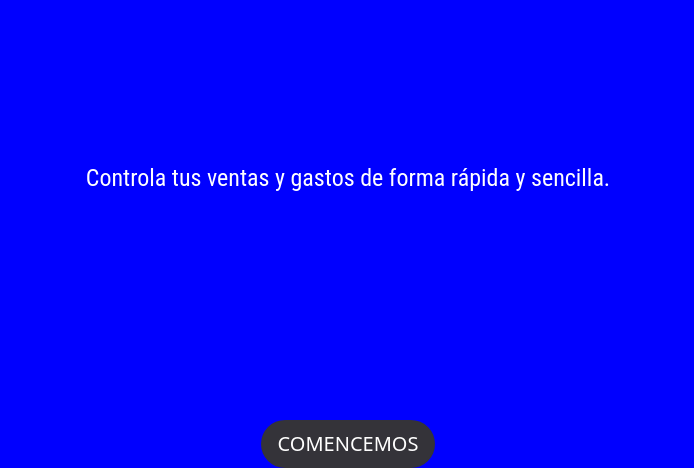
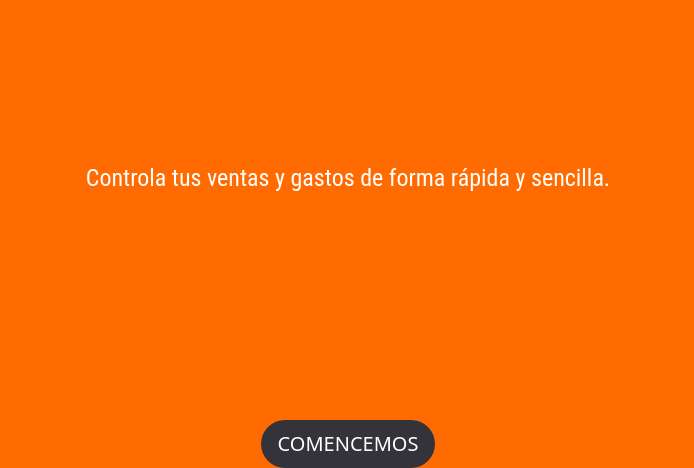
Before and after one commit to yeahme200120/aplicacionFinalFront, a website with bundled scripts: page www/index.html in a window 1280 px wide. Shown: the part 546-1014 px from the top of the page, without its empty margins (292-986 px from the left). Built offline with nearby package versions, Linux system fonts and the light colour scheme.

Commit message:
original

```diff
--- a/www/index.html
+++ b/www/index.html
@@ -9,12 +9,13 @@
         <meta name="color-scheme" content="light dark">
         <title>Restaurante</title>
 
+
         <!-- Styles Generales -->
         <link rel="stylesheet" href="Bootstrap_css/bootstrap.min.css">
         <!-- Styles Especificos -->
         <link rel="stylesheet" href="css/index.css">
     </head>
-    <body class="" style="background-color: blue;">
+    <body class="bodyIndex">
         <section class="container-fluid">
             <div class="row align-items-center" style="margin-top: 30%;">
                 <div class="col-12 text-center mt-5 pt-5" >
```
